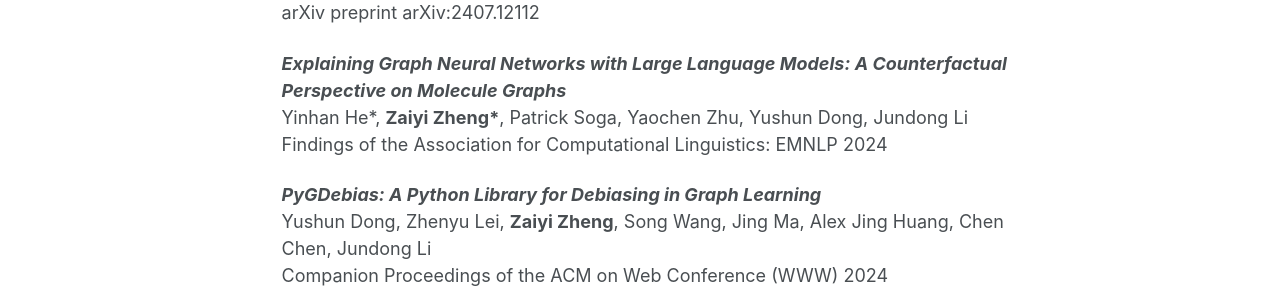
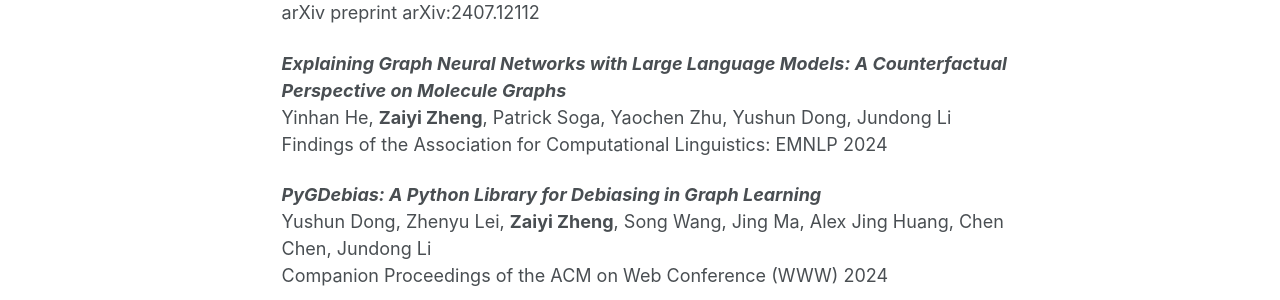
Before and after one commit to zhengzaiyi/zhengzaiyi.github.io, a Jekyll site: the page built from _pages/about.md, in a window 1280 px wide and 1305 px high. Shown: the part 490-790 px from the top of the window. Built offline with Jekyll 4.4.1, drawn with Linux system fonts in a browser that asks for light colours; some web fonts are replaced.

```diff
--- a/_pages/about.md
+++ b/_pages/about.md
@@ -25,7 +25,7 @@ Yushun Dong, Song Wang, Zhenyu Lei, **Zaiyi Zheng**, Jing Ma, Chen Chen, Jundong
 arXiv preprint arXiv:2407.12112
 
 ***Explaining Graph Neural Networks with Large Language Models: A Counterfactual Perspective on Molecule Graphs***  <br>
-Yinhan He\*, **Zaiyi Zheng\***, Patrick Soga, Yaochen Zhu, Yushun Dong, Jundong Li  <br>
+Yinhan He, **Zaiyi Zheng**, Patrick Soga, Yaochen Zhu, Yushun Dong, Jundong Li  <br>
 Findings of the Association for Computational Linguistics: EMNLP 2024
 
 ***PyGDebias: A Python Library for Debiasing in Graph Learning***  <br>
```
